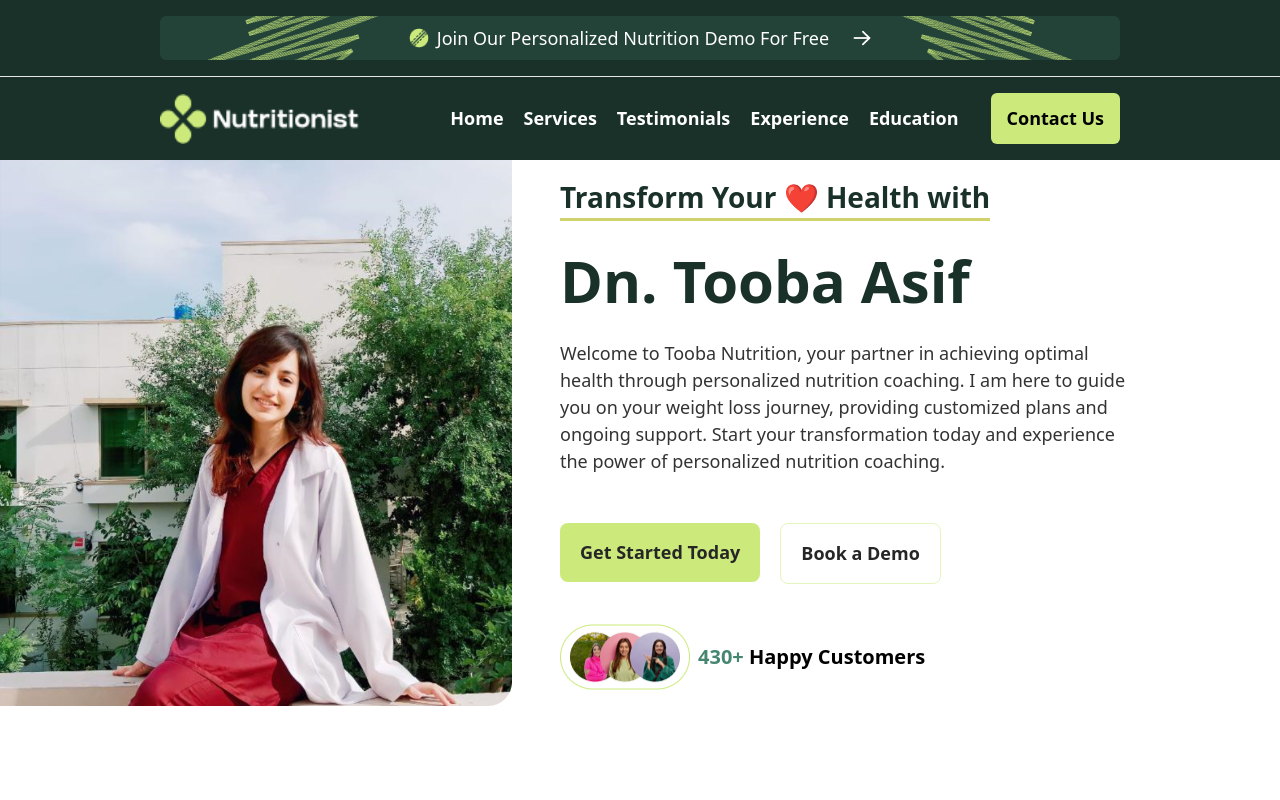
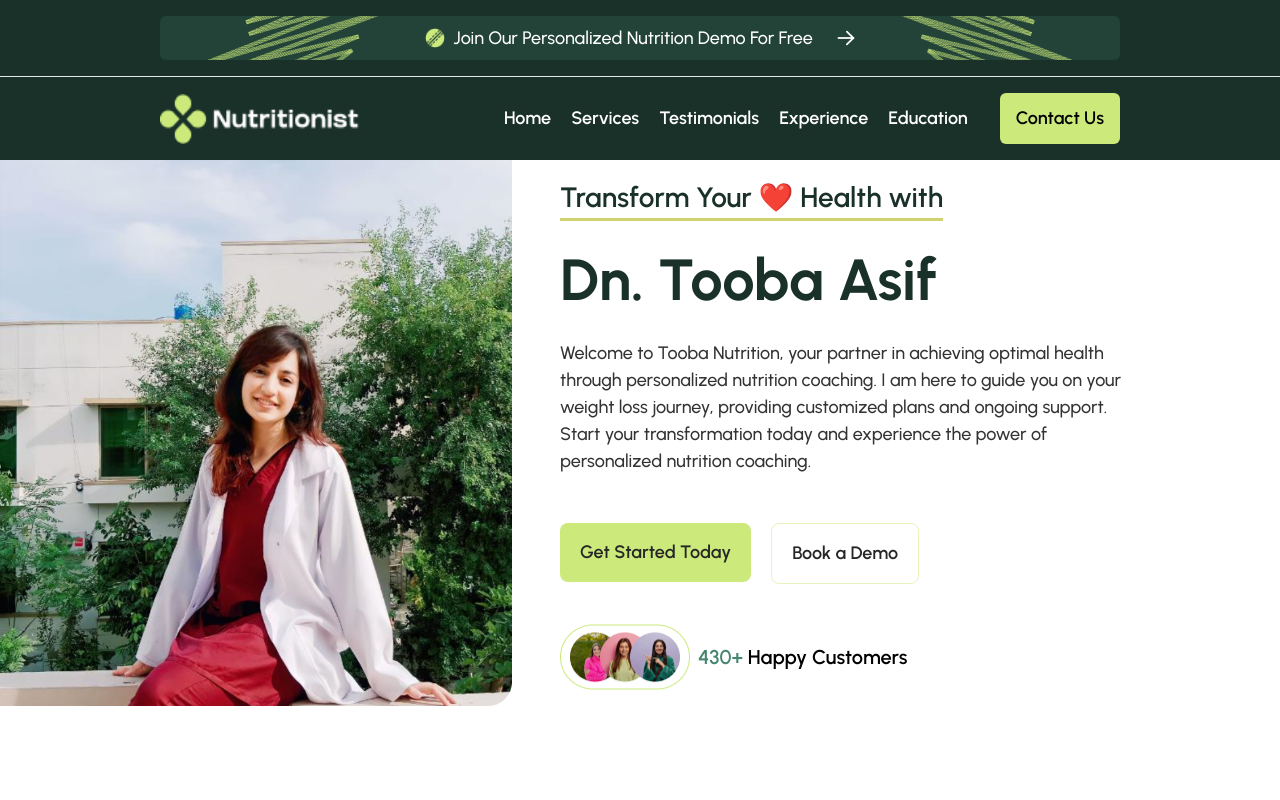
Before and after one commit to AbdullahAhmadAAK/tooba-asif-dietician-portfolio, a SvelteKit app: page / in a window 1280 px wide. Shown: the top 800 px of the page. Built offline with nearby package versions, Linux system fonts and the light colour scheme; some icons are missing.

Commit message:
add fonts everywhere urbanist

```diff
--- a/src/app.css
+++ b/src/app.css
@@ -2,6 +2,9 @@
 @tailwind components;
 @tailwind utilities;
 
-/* body {
-  background-color: #f5fdf3;
-} */
+body {
+  font-family: "Urbanist", sans-serif;
+  font-optical-sizing: auto;
+  font-weight: 500;
+  font-style: normal;
+}
--- a/src/app.html
+++ b/src/app.html
@@ -1,12 +1,21 @@
 <!doctype html>
 <html lang="en">
+
 <head>
 	<meta charset="utf-8" />
 	<link rel="icon" href="%sveltekit.assets%/favicon.png" />
 	<meta name="viewport" content="width=device-width, initial-scale=1" />
+
+	<link rel="preconnect" href="https://fonts.googleapis.com">
+	<link rel="preconnect" href="https://fonts.gstatic.com" crossorigin>
+	<link href="https://fonts.googleapis.com/css2?family=Urbanist:ital,wght@0,100..900;1,100..900&display=swap"
+		rel="stylesheet">
+
 	%sveltekit.head%
 </head>
+
 <body data-sveltekit-preload-data="hover">
 	<div style="display: contents">%sveltekit.body%</div>
 </body>
+
 </html>
```
Lines whose indentation alone changed are shown as unchanged.
